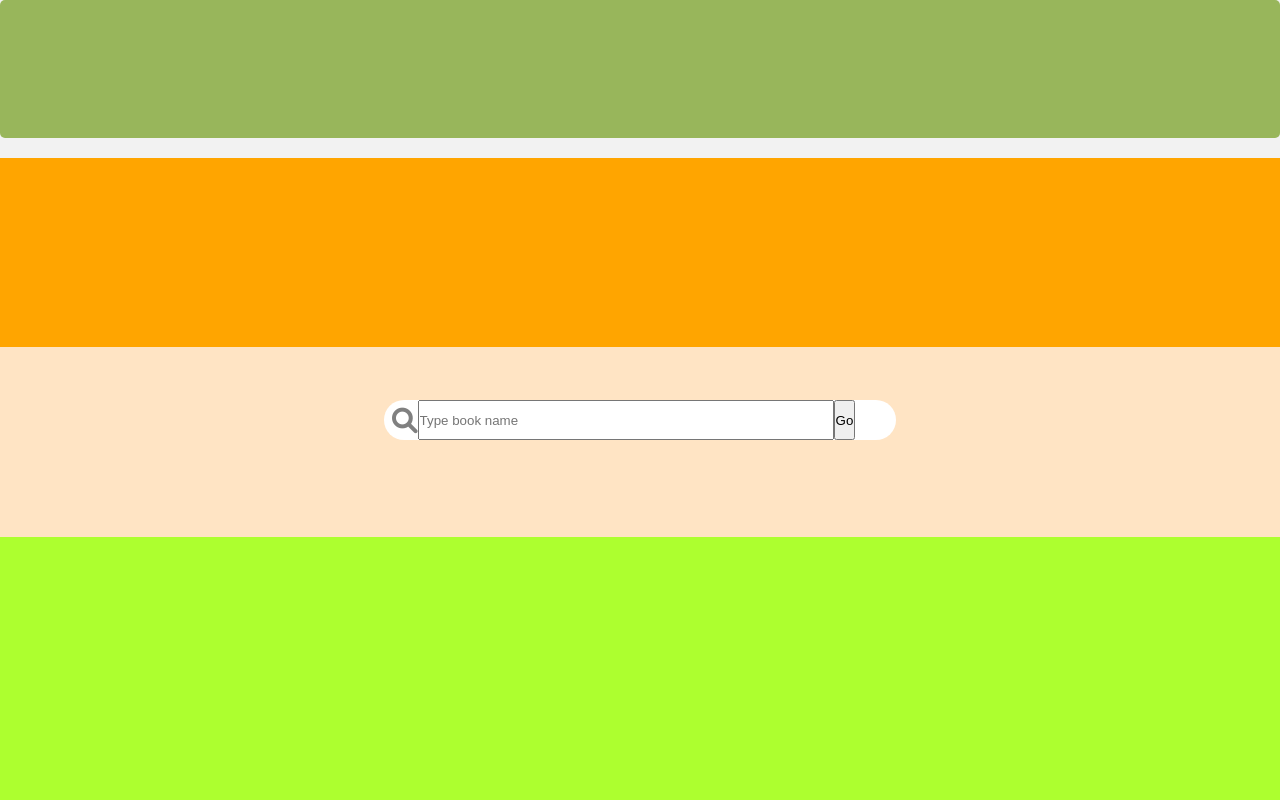
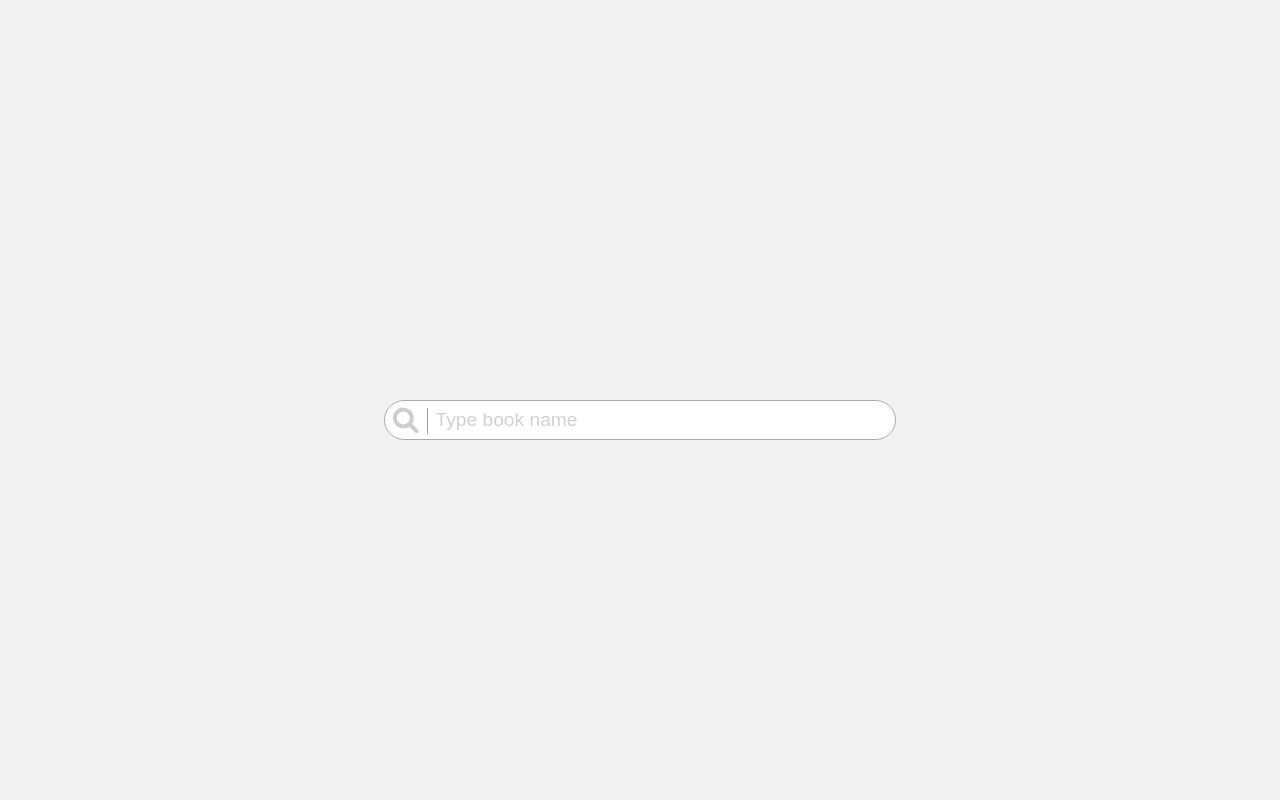
Before and after one commit to Assassinationrogue/Book_summary_assignment, an Angular app: page / in a window 1280 px wide. Shown: the top 800 px of the page. Built offline with nearby package versions, Linux system fonts and the light colour scheme.

Commit message:
# search bar css

```diff
--- a/src/app/components/home/home.component.html
+++ b/src/app/components/home/home.component.html
@@ -9,7 +9,7 @@
       >
         <div class="layout__body-search--content---bar">
           <i
-            class="fa-solid fa-magnifying-glass layout__body-search--content---bar----icon"
+            class="fa-solid fa-magnifying-glass layout__body-search--content---bar----icon icon-hover"
           ></i>
           <input
             type="text"
@@ -17,7 +17,7 @@
             class="layout__body-search--content---bar----input"
             placeholder="Type book name"
           />
-          <button type="submit" class="layout__body-search--content---bar----button">Go</button>
+          <!-- <button type="submit" class="layout__body-search--content---bar----button">Go</button> -->
         </div>
       </div>
     </div>
--- a/src/app/components/home/home.component.scss
+++ b/src/app/components/home/home.component.scss
@@ -5,25 +5,25 @@
 
   &__nav {
     &-wrapper {
-      background-color: rgb(152, 182, 91);
+      //background-color: rgb(152, 182, 91);
       border-radius: 5px;
     }
   }
 
   &__body {
     &-wrapper {
-      background-color: greenyellow; // for checking
+      //background-color: greenyellow; // for checking
       display: grid;
       grid-template-rows: 25% 25% 50%;
-      border-radius: .5rem;
+      border-radius: 0.5rem;
     }
 
     &-heading {
-      background-color: orange;
+      //background-color: orange;
     }
 
     &-search {
-      background-color: bisque;
+      //background-color: bisque;
       &--content {
         position: absolute;
         top: 50%;
@@ -33,34 +33,62 @@
           width: 32rem;
           border-radius: 2.5rem;
           height: 2.5rem;
-          border: none;
+          border: solid 1px rgb(172, 171, 171);
           background-color: #fff;
           display: flex;
-          padding: 0 .5rem;
+          padding: 0 0.5rem;
+          transition: all 0.3s;
+          &:hover &----icon {
+            color: rgb(158, 157, 157);
+          }
+
+          &:focus-within &----icon {
+            color: rgb(158, 157, 157);
+          }
+
+          &:hover {
+            border: solid 1px rgb(160, 159, 159);
+          }
+
+          &:focus-within {
+            border: solid 1px rgb(114, 113, 113);
+          }
 
           &----input {
             width: 26rem;
+            font-size: 1.2rem;
+            border: none;
+            outline: none;
+            padding-left: 0.5rem;
+            color: rgb(54, 54, 54);
+            &:active .icon-hover {
+              color: rgb(158, 157, 157);
+            }
+
+            &::placeholder {
+              color: rgb(209, 208, 208);
+            }
+
+            &:active {
+              border: none;
+              outline: none;
+            }
           }
 
           &----icon {
             font-size: 1.6rem;
-            color: grey;
+            color: rgb(206, 204, 204);
             transition: color 0.3s;
             position: relative;
             top: 50%;
+            padding-right: 0.5rem;
+            border-right: solid 1px rgb(158, 157, 157);
             transform: translateY(-12px);
+            height: fit-content;
 
             &:hover {
               color: black;
             }
-          }
-          &:active {
-            border: none;
-            color: black;
-          }
-
-          &:hover {
-            color: black;
           }
         }
       }
--- a/src/styles.scss
+++ b/src/styles.scss
@@ -15,4 +15,6 @@ body{
     font-family: 'Roboto', sans-serif;
     font-size: 62.5%;
     background-color: #f2f2f2;
+    color: rgb(63, 62, 62);
+    overflow-x: hidden;
 }
```
